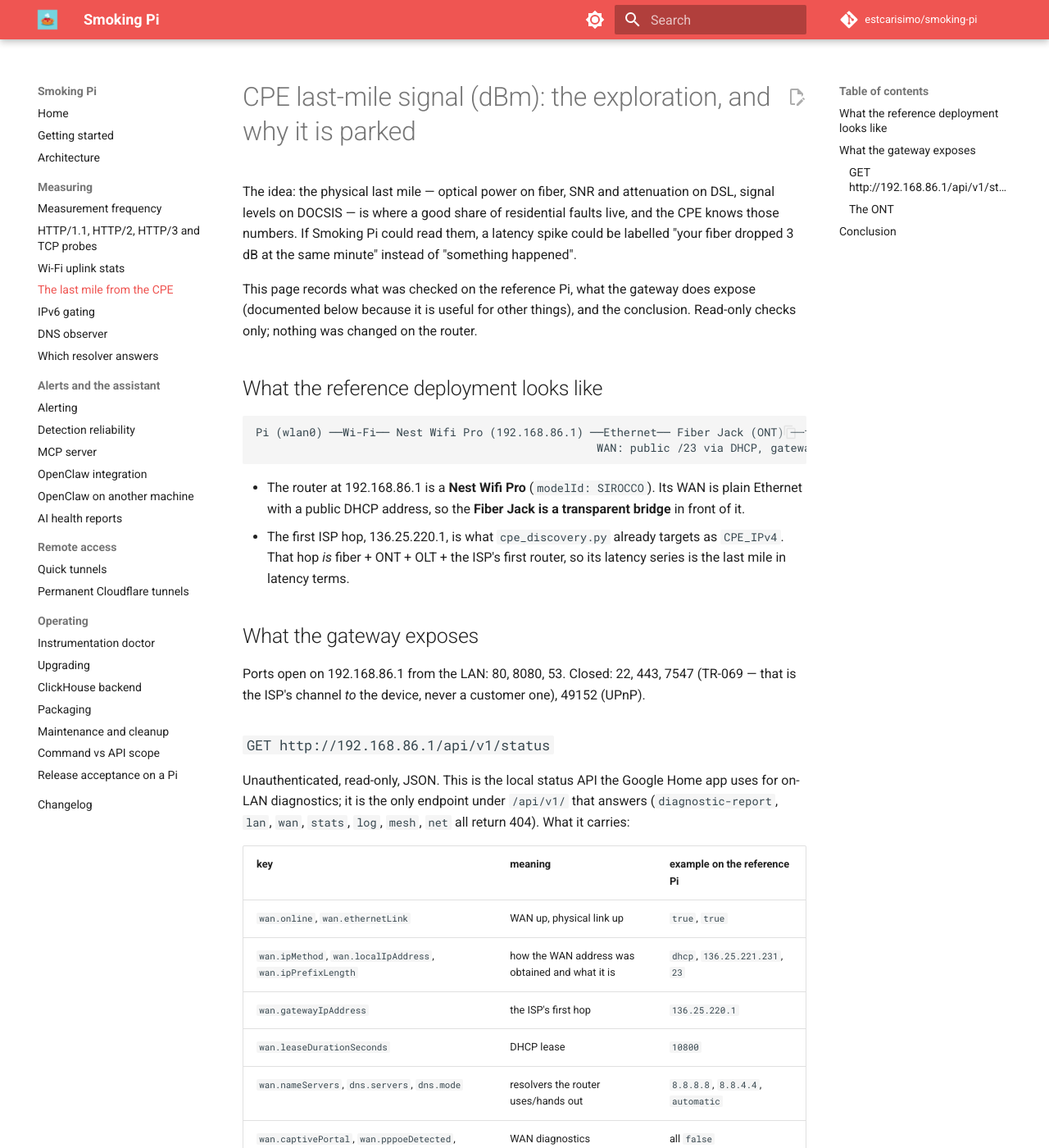
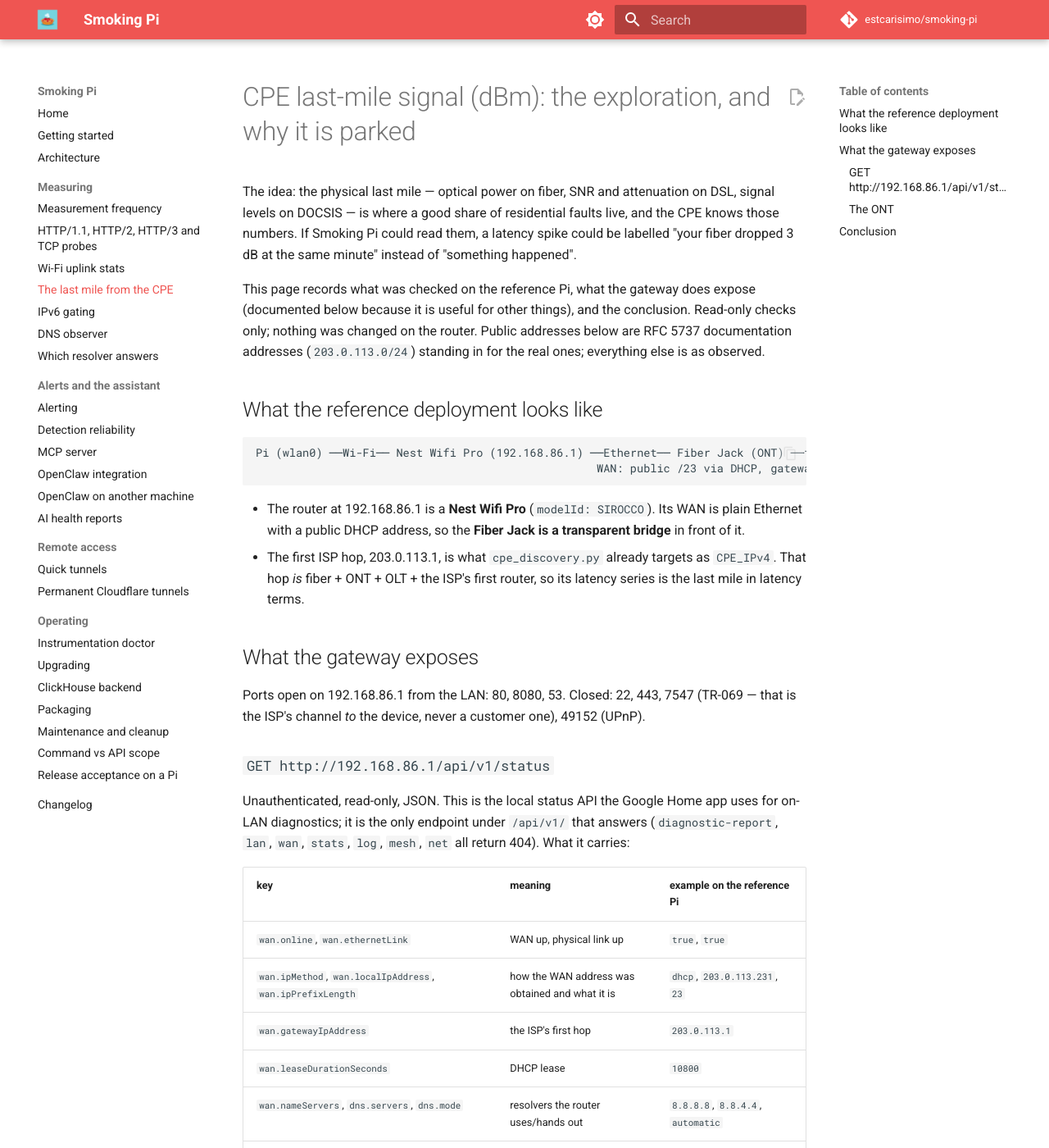
Before and after one commit to estcarisimo/smoking-pi, an MkDocs documentation site: the page built from docs/cpe-last-mile.md, in a window 1280 px wide and 1400 px high. Shown: the whole window at 82% size. Built offline with MkDocs 1.6.1 and Material for MkDocs 9.7.7, drawn with Linux system fonts in a browser that asks for light colours; comment, search, counter and statistics services are not loaded.

Commit message:
docs: use RFC 5737 documentation addresses instead of the reference Pi's (#173)
The CPE last-mile page and nine test files carried the reference house's
real WAN address and its ISP first hop. The page now shows 203.0.113.231
(WAN) and 203.0.113.1 (first hop, on-link in the same /23) and says they
stand in for the real ones; the tests use 203.0.113.1 wherever they had
the first hop. Git history still contains the old addresses.

Co-authored-by: Claude Opus 5.5 <noreply@anthropic.com>

````diff
--- a/docs/cpe-last-mile.md
+++ b/docs/cpe-last-mile.md
@@ -9,18 +9,21 @@ could read them, a latency spike could be labelled "your fiber dropped
 This page records what was checked on the reference Pi, what the gateway
 does expose (documented below because it is useful for other things), and
 the conclusion. Read-only checks only; nothing was changed on the router.
+Public addresses below are RFC 5737 documentation addresses
+(`203.0.113.0/24`) standing in for the real ones; everything else is as
+observed.
 
 ## What the reference deployment looks like
 
 ```
 Pi (wlan0) ──Wi-Fi── Nest Wifi Pro (192.168.86.1) ──Ethernet── Fiber Jack (ONT) ──fiber── Google Fiber
-                                                   WAN: public /23 via DHCP, gateway 136.25.220.1
+                                                   WAN: public /23 via DHCP, gateway 203.0.113.1
 ```
 
 - The router at 192.168.86.1 is a **Nest Wifi Pro** (`modelId: SIROCCO`).
   Its WAN is plain Ethernet with a public DHCP address, so the **Fiber Jack
   is a transparent bridge** in front of it.
-- The first ISP hop, 136.25.220.1, is what `cpe_discovery.py` already
+- The first ISP hop, 203.0.113.1, is what `cpe_discovery.py` already
   targets as `CPE_IPv4`. That hop *is* fiber + ONT + OLT + the ISP's first
   router, so its latency series is the last mile in latency terms.
 
@@ -40,8 +43,8 @@ Home app uses for on-LAN diagnostics; it is the only endpoint under
 | key | meaning | example on the reference Pi |
 | --- | --- | --- |
 | `wan.online`, `wan.ethernetLink` | WAN up, physical link up | `true`, `true` |
-| `wan.ipMethod`, `wan.localIpAddress`, `wan.ipPrefixLength` | how the WAN address was obtained and what it is | `dhcp`, `136.25.221.231`, `23` |
-| `wan.gatewayIpAddress` | the ISP's first hop | `136.25.220.1` |
+| `wan.ipMethod`, `wan.localIpAddress`, `wan.ipPrefixLength` | how the WAN address was obtained and what it is | `dhcp`, `203.0.113.231`, `23` |
+| `wan.gatewayIpAddress` | the ISP's first hop | `203.0.113.1` |
 | `wan.leaseDurationSeconds` | DHCP lease | `10800` |
 | `wan.nameServers`, `dns.servers`, `dns.mode` | resolvers the router uses/hands out | `8.8.8.8`, `8.8.4.4`, `automatic` |
 | `wan.captivePortal`, `wan.pppoeDetected`, `wan.invalidCredentials` | WAN diagnostics | all `false` |
````
Also changed, not shown: 9 other files.
